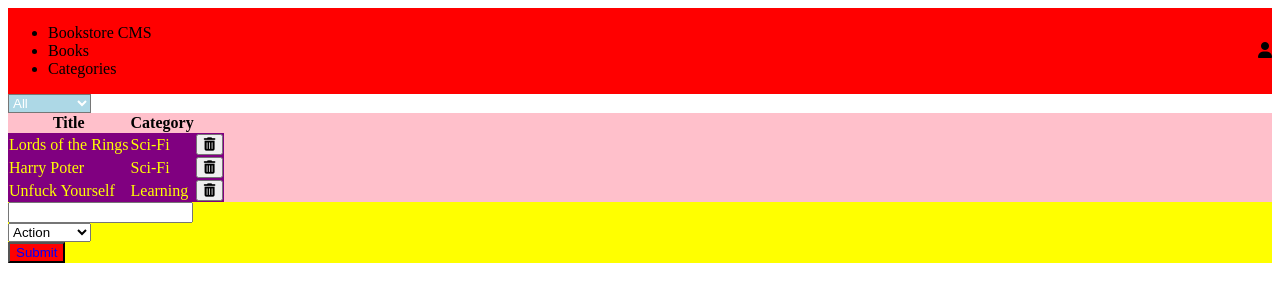
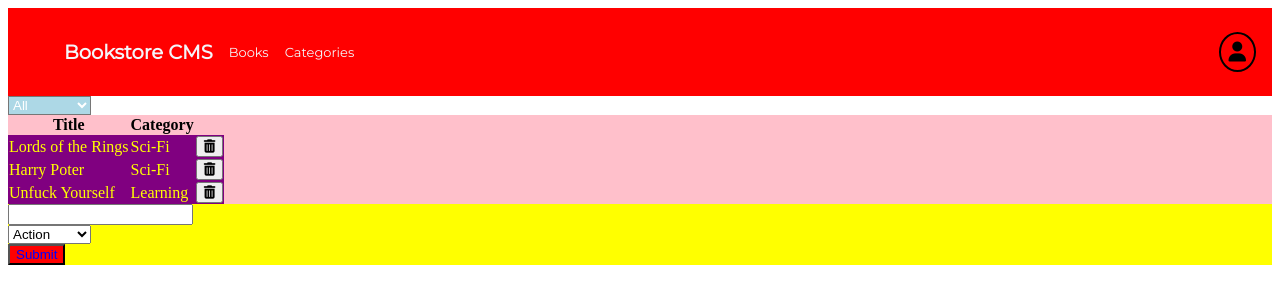
Before and after one commit to mariosknl/book_store, a React (Create React App) app: page / in a window 1280 px wide. Shown: the top 304 px of the page. Built offline with nearby package versions, Linux system fonts and the light colour scheme.

Commit message:
navbar creation

```diff
--- a/public/index.html
+++ b/public/index.html
@@ -10,6 +10,7 @@
       content="Web site created using create-react-app"
     />
     <link rel="apple-touch-icon" href="%PUBLIC_URL%/logo192.png" />
+    <link href="https://fonts.googleapis.com/css2?family=Montserrat:wght@300;400&display=swap" rel="stylesheet">
     <!--
       manifest.json provides metadata used when your web app is installed on a
       user's mobile device or desktop. See https://developers.google.com/web/fundamentals/web-app-manifest/
--- a/src/components/Navbar.js
+++ b/src/components/Navbar.js
@@ -6,13 +6,32 @@ const StyledNavbar = styled.nav`
   align-items: center;
   justify-content: space-between;
   background: red;
+  font-family: 'Montserrat', sans-serif;
+
+  ul {
+    display: flex;
+    align-items: center;
+    list-style: none;
+    li {
+      margin-left: 1rem;
+      color: #F4F5F9;
+      font-size: 13px;
+    }
+  }
+    i {
+      font-size: 20px;
+      padding: 0.5rem;
+      margin-right: 1rem;
+      border: 2px solid #000;
+      border-radius 50%;
+    }
 `;
 
 export default function Navbar() {
   return (
     <StyledNavbar>
       <ul>
-        <li>Bookstore CMS</li>
+        <li><h1>Bookstore CMS</h1></li>
         <li>Books</li>
         <li>Categories</li>
       </ul>
```
